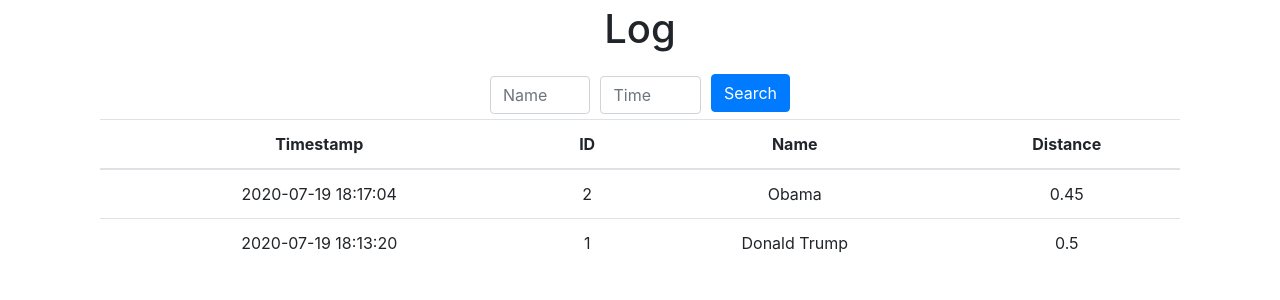
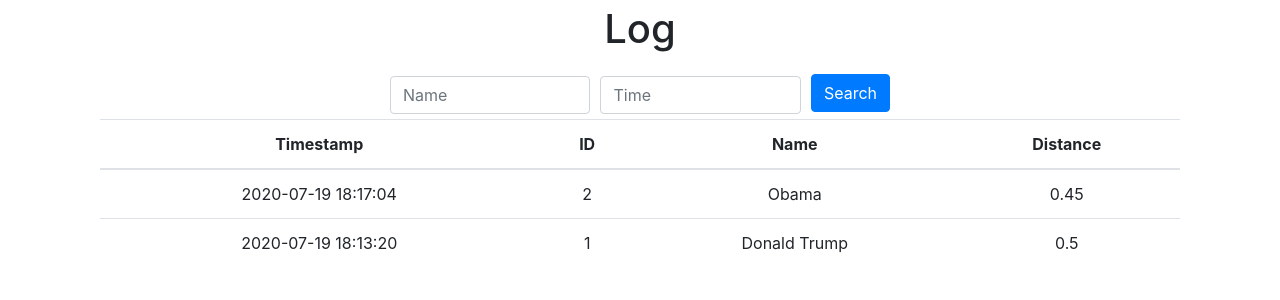
Before and after one commit to avt613/RPi-face-recognition, a Flask app: page /log in a window 1280 px wide. Shown: the part 56-356 px from the top of the page. Run offline with Flask 2, Linux system fonts and the light colour scheme; data comes from the database, SQL or seed files in the repository; some libraries are stand-ins or nearby versions.

Commit message:
made search boxes wider

```diff
--- a/templates/log.html
+++ b/templates/log.html
@@ -33,7 +33,7 @@
         </div>
         <div class="row">
             <div class="col d-sm-flex justify-content-sm-center">
-                <form style="max-width: 300px;" action="/log"  method="post">
+                <form style="max-width: 500px;" action="/log"  method="post">
                     <div class="form-row">
                         <div class="col align-self-center"><input class="form-control" type="text" name="name" placeholder="Name"></div>
                         <div class="col align-self-center"><input class="form-control" type="text" name="datetime" placeholder="Time"></div>
```
